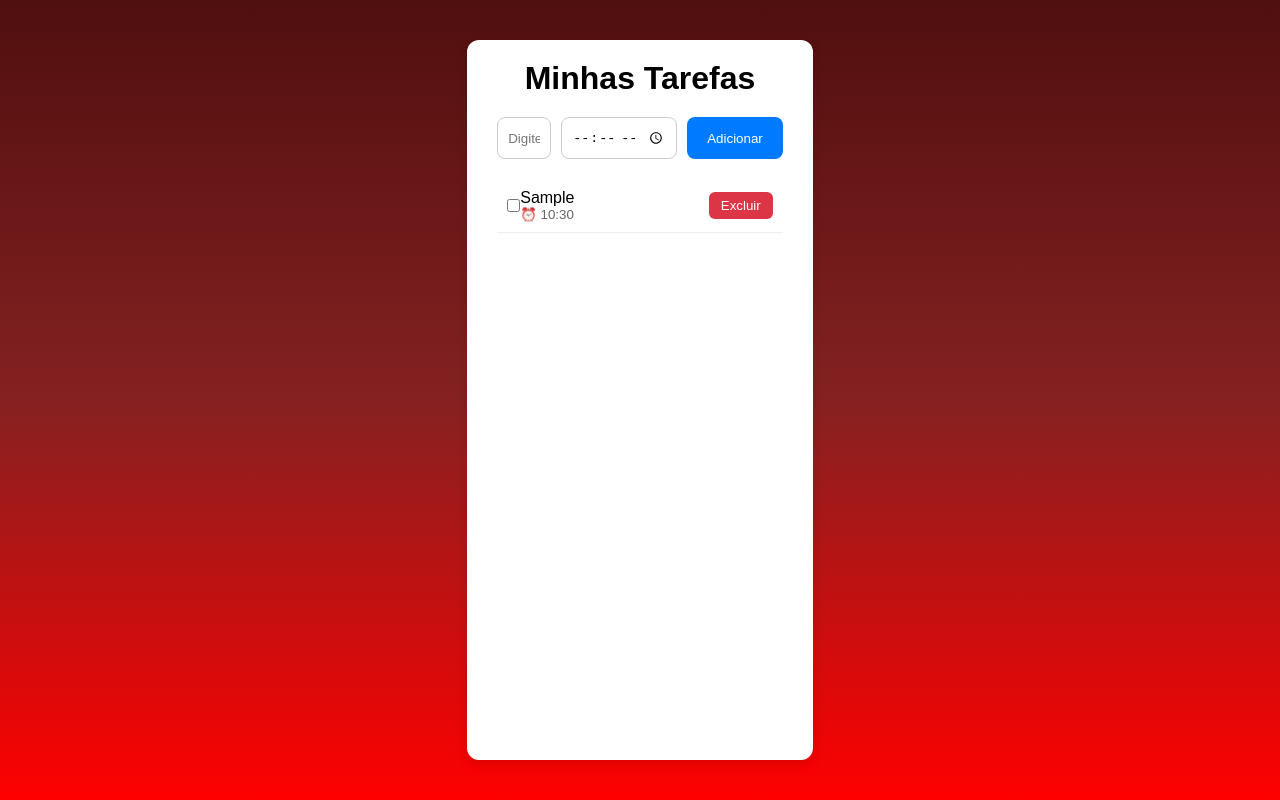
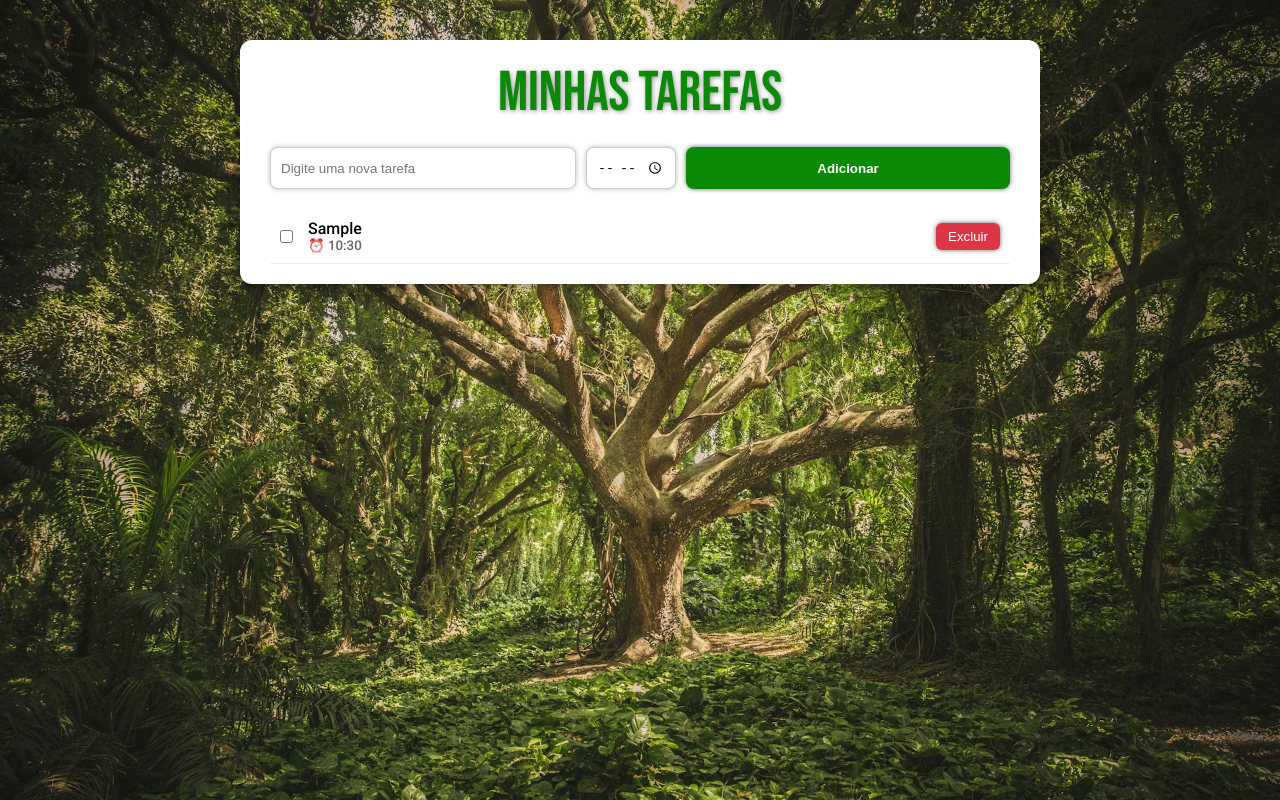
Before and after one commit to NicolasBertazine/projeto-fasul, a plain HTML site: page projeto1 copy/index.html in a window 1280 px wide. Both pictures are taken after typing "Sample", "10:30" into the empty fields and a click on the button "Adicionar". Drawn offline with Linux system fonts and the light colour scheme.

Commit message:
Atualizações

```diff
--- /dev/null
+++ b/projeto1 copy/css/media_query.css
@@ -0,0 +1,70 @@
+@charset "UTF-8";
+
+@media screen and (min-width:768px) and (max-width: 992px) {
+
+    body {
+        font-family: Arial, sans-serif;
+        height: 100vh;
+        width: 100vw;
+        background-image: linear-gradient(to bottom, #083000, #0a8a06, #4eff48);
+        background-image: url(../image/floresta.jpg);
+        background-repeat: no-repeat;
+        background-position: center center;
+        background-size: cover;
+      }
+
+      .container {
+        background: white;
+        padding: 20px 30px;
+        border-radius: 12px;
+        box-shadow: 0 4px 12px rgba(0, 0, 0, 0.288);
+        min-width: 600px;
+        max-width: 700px;
+        height: 100%;
+      }
+
+      h1 {
+        text-align: center;
+        margin-bottom: 20px;
+        color:#0a8a06;
+        font-size: 3em;
+        font-family: "Bebas Neue", sans-serif;
+        font-weight: normal;
+        text-shadow: 1px 1px 5px rgba(0, 0, 0, 0.438);
+      }
+}
+
+@media screen and (min-width: 992px) {
+
+    body {
+        font-family: Arial, sans-serif;
+        height: 100vh;
+        width: 100vw;
+        background-image: linear-gradient(to bottom, #083000, #0a8a06, #4eff48);
+        background-image: url(../image/floresta.jpg);
+        background-repeat: no-repeat;
+        background-position: center center;
+        background-size: cover;
+      }
+
+      .container {
+        background: white;
+        padding: 20px 30px;
+        border-radius: 12px;
+        box-shadow: 0 4px 12px rgba(0, 0, 0, 0.288);
+        min-width: 800px;
+        max-width: 900px;
+        height: 100%;
+      }
+
+      h1 {
+        text-align: center;
+        margin-bottom: 20px;
+        color:#0a8a06;
+        font-size: 3.5em;
+        font-family: "Bebas Neue", sans-serif;
+        font-weight: normal;
+        text-shadow: 1px 1px 5px rgba(0, 0, 0, 0.438);
+      }
+
+}
--- a/projeto1 copy/styles.css
+++ b/projeto1 copy/css/styles.css
@@ -1,4 +1,8 @@
 @charset "UTF-8";
+
+@import url('https://fonts.googleapis.com/css2?family=Bebas+Neue&display=swap');
+
+@import url('https://fonts.googleapis.com/css2?family=Roboto:ital,wght@0,100..900;1,100..900&display=swap');
 
 * {
   margin: 0px;
@@ -10,7 +14,14 @@ body {
   font-family: Arial, sans-serif;
   height: 100vh;
   width: 100vw;
-  background-image: linear-gradient(to bottom, #500f0f, #852121, #ff0000);
+  background-image: linear-gradient(to bottom, #083000, #0a8a06, #4eff48);
+  background-image: url(../image/floresta.jpg);
+  background-repeat: no-repeat;
+  background-position: center center;
+  background-size: cover;
+}
+
+main {
   display: flex;
   justify-content: center;
   padding: 40px;
@@ -20,16 +31,20 @@ body {
   background: white;
   padding: 20px 30px;
   border-radius: 12px;
-  box-shadow: 0 4px 12px rgba(0,0,0,0.1);
+  box-shadow: 0 4px 12px rgba(0, 0, 0, 0.288);
   min-width: 300px;
   max-width: 500px;
-
-  max-height: 100%;
+  height: 100%;
 }
 
 h1 {
   text-align: center;
   margin-bottom: 20px;
+  color:#0a8a06;
+  font-size: 2.5em;
+  font-family: "Bebas Neue", sans-serif;
+  font-weight: normal;
+  text-shadow: 1px 1px 5px rgba(0, 0, 0, 0.438);
 }
 
 .task-input {
@@ -41,23 +56,27 @@ h1 {
 
 .task-input input {
   flex: 1;
-  width: 50px;
+  width: 250px;
   padding: 10px;
   border: 1px solid #ccc;
   border-radius: 8px;
+  box-shadow: 0px 0px 5px rgba(0, 0, 0, 0.274);
 }
 
 .task-input button {
+  flex: 1;
   padding: 10px 20px;
   border: none;
-  background-color: #007bff;
+  background-color: #0a8a06;
   color: white;
+  font-weight: 600;
   border-radius: 8px;
   cursor: pointer;
+  box-shadow: 0px 0px 5px rgba(0, 0, 0, 0.596);
 }
 
 .task-input button:hover {
-  background-color: #0056b3;
+  background-color: #075804;
 }
 
 #task-list {
@@ -66,11 +85,16 @@ h1 {
 }
 
 #task-list li {
+  gap: 15px;
   padding: 10px;
+  font-family: "Roboto", sans-serif;
+  font-weight: 500;
   border-bottom: 1px solid #eee;
+  text-align: left;
   display: flex;
   justify-content: space-between;
   align-items: center;
+  accent-color: #0a8a06;
 }
 
 #task-list li button {
@@ -80,6 +104,7 @@ h1 {
   padding: 6px 12px;
   border-radius: 6px;
   cursor: pointer;
+  box-shadow: 0px 0px 5px rgba(0, 0, 0, 0.596);
 }
 
 #task-list li button:hover {
@@ -92,8 +117,9 @@ h1 {
 }
 
 .task-input input[type="time"] {
-  width: 120px;
+  flex: 0 0;
   padding: 10px;
+  width: 90px;
   border: 1px solid #ccc;
   border-radius: 8px;
 }
--- a/projeto1 copy/index.html
+++ b/projeto1 copy/index.html
@@ -4,10 +4,12 @@
   <meta charset="UTF-8" />
   <meta name="viewport" content="width=device-width, initial-scale=1.0"/>
   <title>Minhas Tarefas</title>
-  <link rel="stylesheet" href="styles.css"/>
+  <link rel="stylesheet" href="css/styles.css"/>
+  <link rel="stylesheet" href="css/media_query.css">
 </head>
 <body>
 
+  <main>
     <div class="container">
       <h1>Minhas Tarefas</h1>
       <div class="task-input">
@@ -15,9 +17,9 @@
         <input type="time" id="task-time" />
         <button onclick="addTask()">Adicionar</button>
       </div>
-
       <ul id="task-list"></ul>
     </div>
+  </main>
 
   <script src="script.js"></script>
 </body>
```
Also changed, not shown: projeto1 copy/image/floresta.jpg (added). Lines whose indentation alone changed are shown as unchanged.
